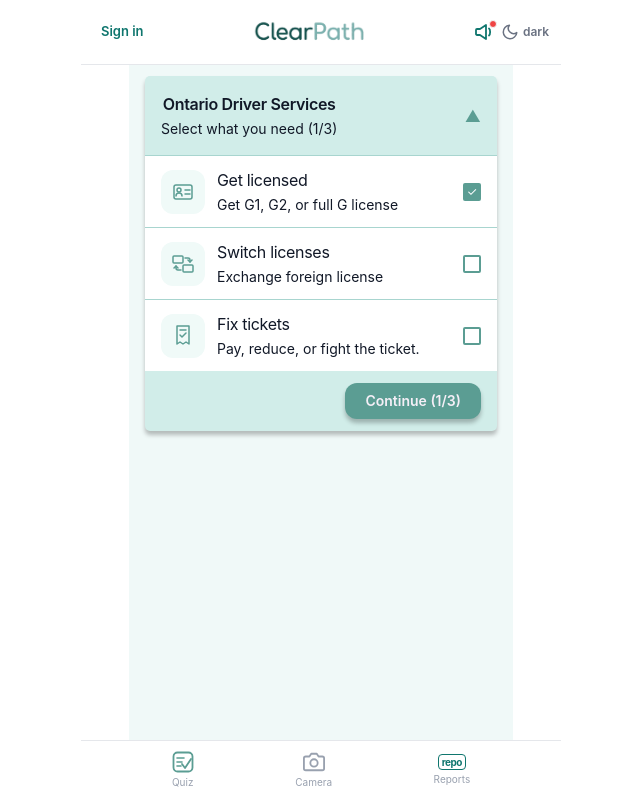
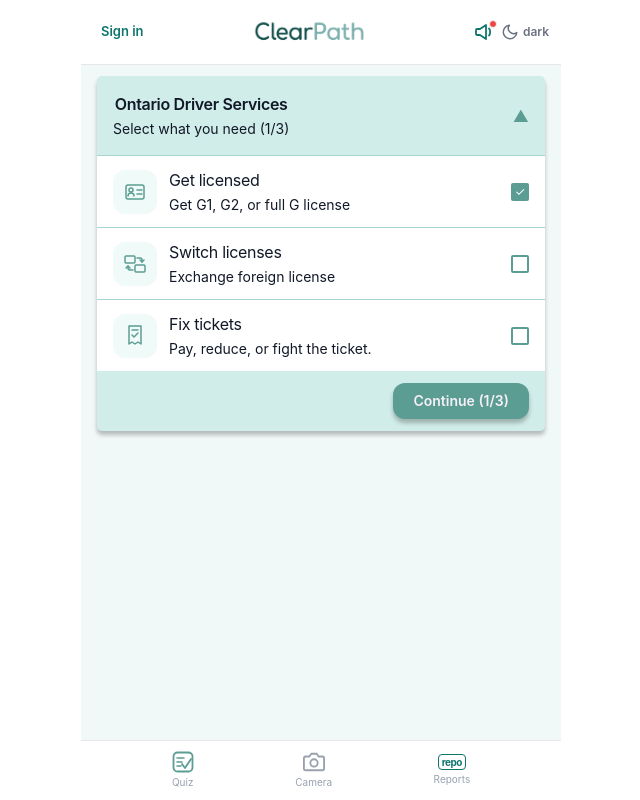
Before and after one commit to Viessley/ClearPath, a React (Vite) app in the folder clearpath-frontend/: page / in a window 1280 px wide. Shown: the whole page, without its empty margins (319-959 px from the left). Built offline with nearby package versions, Linux system fonts and the light colour scheme.

Commit message:
fix: page width

```diff
--- a/clearpath-frontend/src/Pages/DecisionTreePage.jsx
+++ b/clearpath-frontend/src/Pages/DecisionTreePage.jsx
@@ -131,7 +131,7 @@ export default function DecisionTreePage() {
   const stepCount = history.length + 1;
 
   return (
-    <div className="max-w-sm mx-auto min-h-screen flex flex-col" style={{ background: "var(--bg-page)" }}>
+    <div className="max-w-[480px] mx-auto min-h-screen flex flex-col" style={{ background: "var(--bg-page)" }}>
       <TopBar />
 
       <main className="flex-1 px-4 py-5 flex flex-col">
--- a/clearpath-frontend/src/Pages/HomePage.jsx
+++ b/clearpath-frontend/src/Pages/HomePage.jsx
@@ -26,7 +26,7 @@ export default function HomePage() {
   const toggleItem = (id) => setSelected(prev => ({ ...prev, [id]: !prev[id] }))
 
   return (
-    <div className="max-w-sm mx-auto min-h-screen flex flex-col" style={{ background: "var(--bg-page)" }}>
+    <div className="max-w-[480px] mx-auto min-h-screen flex flex-col" style={{ background: "var(--bg-page)" }}>
       <TopBar />
 
       <div className="flex-1 px-4 pt-4 pb-32">
--- a/clearpath-frontend/src/Pages/QuizHubPage.jsx
+++ b/clearpath-frontend/src/Pages/QuizHubPage.jsx
@@ -9,7 +9,7 @@ export default function QuizHubPage() {
   const [showComingSoon, setShowComingSoon] = useState(false)
 
   return (
-    <div className="max-w-sm mx-auto min-h-screen flex flex-col" style={{ background: "var(--bg-page)" }}>
+    <div className="max-w-[480px] mx-auto min-h-screen flex flex-col" style={{ background: "var(--bg-page)" }}>
       <TopBar />
 
       <main className="flex-1 px-4 pt-20 pb-32 flex flex-col gap-4">
```
